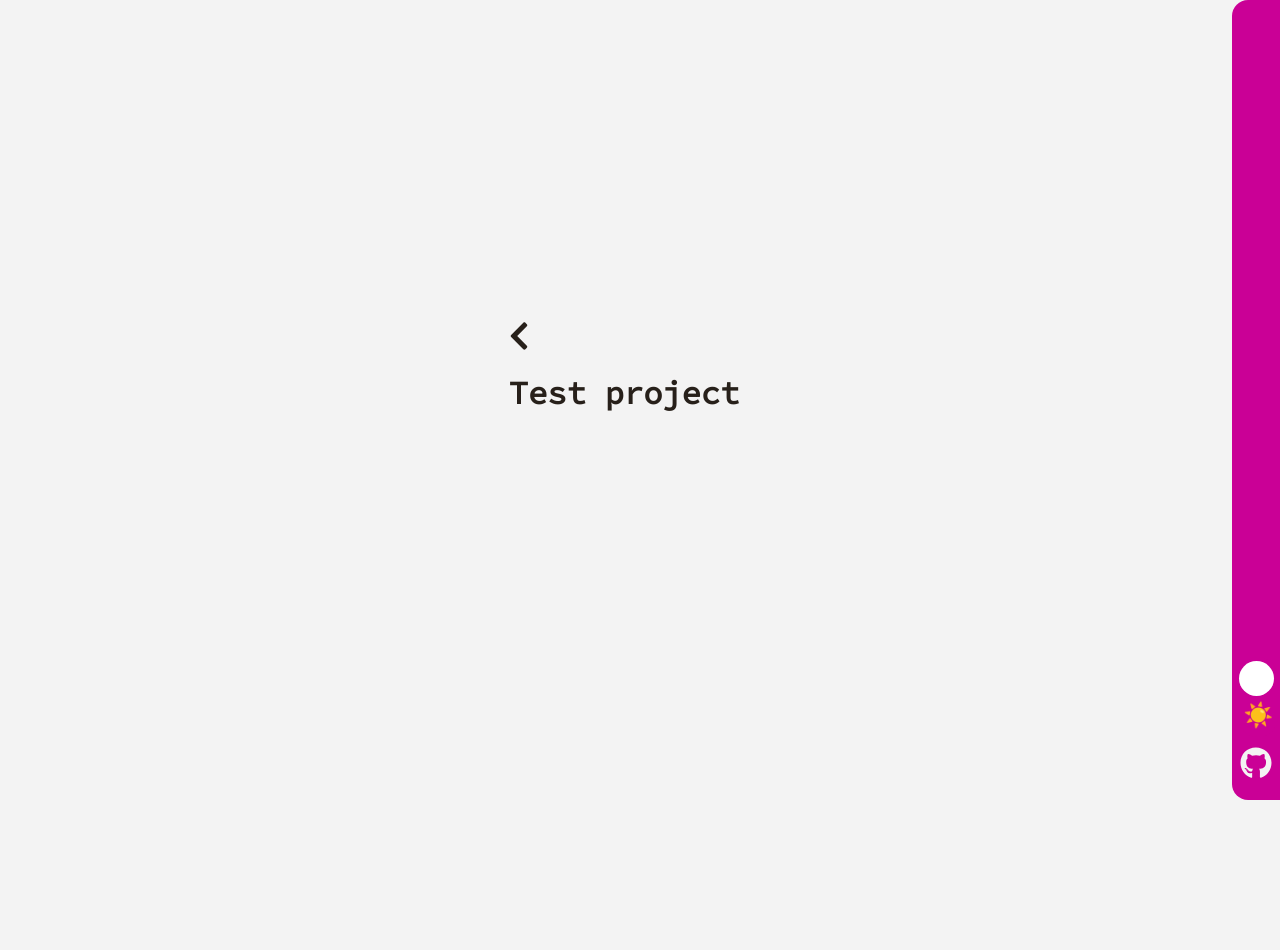
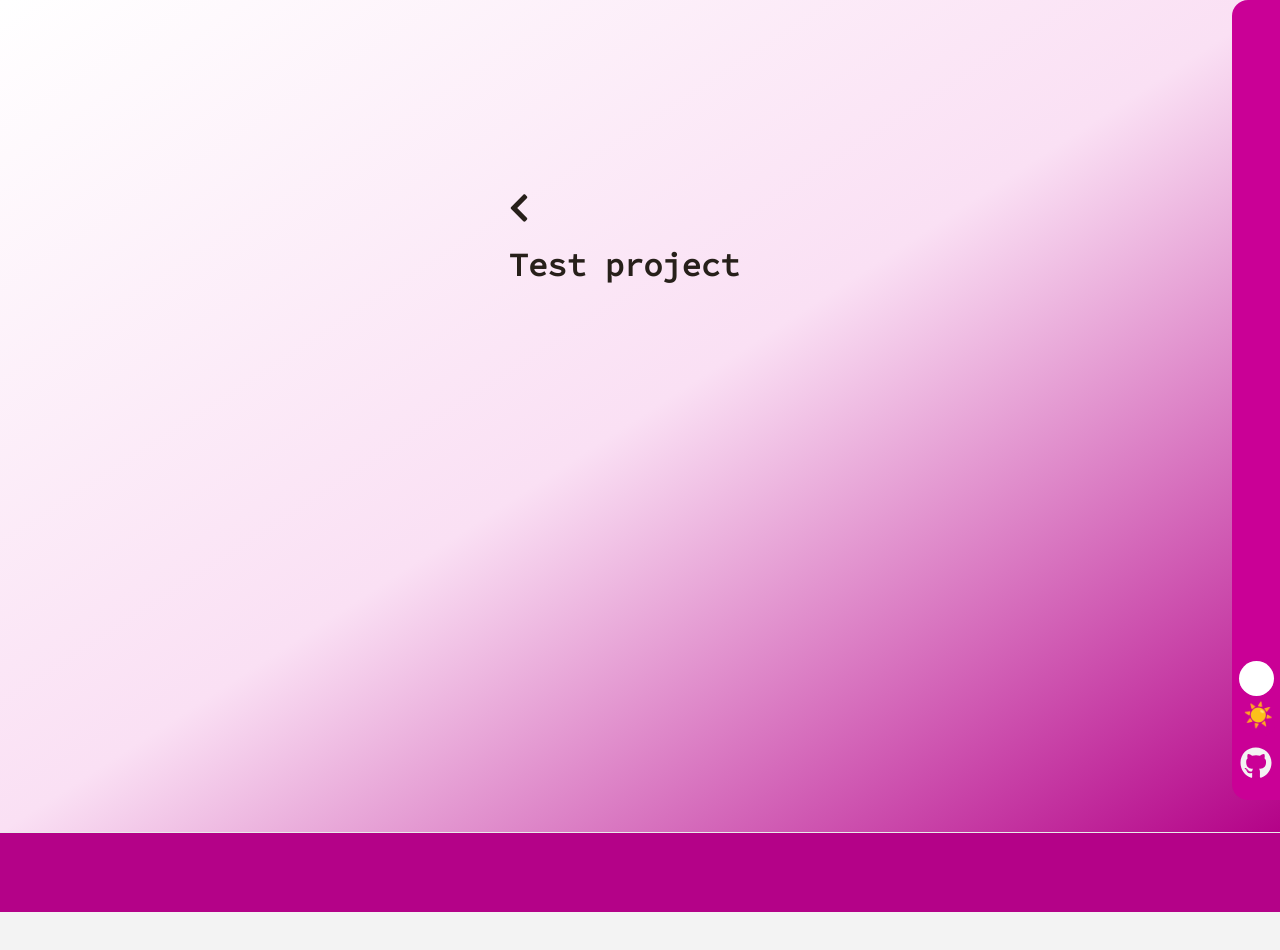
Before and after one commit to l3gacyb3ta/blog-rewrite, a Next.js app in the folder blog/: page /projects/test in a window 1280 px wide. Shown: the top 950 px of the page. After the commit the page ends 912 px from the top, so only its background shows below. Built offline with nearby package versions, Linux system fonts and the light colour scheme.

Commit message:
Gradients!

```diff
--- a/blog/styles/Home.module.css
+++ b/blog/styles/Home.module.css
@@ -5,6 +5,7 @@
   flex-direction: column;
   justify-content: center;
   align-items: center;
+  padding-bottom: 2rem;
 }
 
 .main {
@@ -13,6 +14,7 @@
   display: flex;
   flex-direction: column;
   justify-content: center;
+  margin-top: 7rem;
 }
 
 .page {
@@ -23,12 +25,13 @@
   width: 100%;
   height: 5rem;
   border-top: 1px solid #eaeaea;
+  background-color: var(--color-darker);
   display: flex;
   justify-content: center;
   align-items: center;
   position: absolute;
   flex-shrink: -5rem;
-  margin-top: 3rem;
+
   padding: 1rem;
 }
 
--- a/blog/styles/globals.css
+++ b/blog/styles/globals.css
@@ -8,6 +8,8 @@ body[data-theme="light"] {
   --color-bg-toggle: #ca0096;
   --color-card-text: #ffffff;
   --color-card: #ca0096;
+  --color-darker: #b40288;
+  --gradient: linear-gradient(to bottom right, #ffffff, #fae0f4, var(--color-darker));
 }
 
 body[data-theme="dark"] {
@@ -17,16 +19,19 @@ body[data-theme="dark"] {
   --color-bg-toggle: #35FF69;
   --color-card-text: #ffffff;
   --color-card: #222;
+  --color-darker: rgb(48, 233, 94);
+  --gradient: linear-gradient(to bottom right, #494947, #494e49, var(--color-darker));
 }
 
 html,
 body {
+  background-image: var(--gradient);
   margin: 0;
   font-family: 'Source Code Pro', monospace, sans-serif;
   background-color: var(--color-bg-primary);
   color: var(--color-text-primary);
   margin-right: rem;
-  padding: 5rem 0;
+
   flex: 1;
   display: flex;
   flex-direction: column;
```
Also changed, not shown: package.json (added, +32 -0 lines), 1 other file (tests, documents, lock files or other folders).
